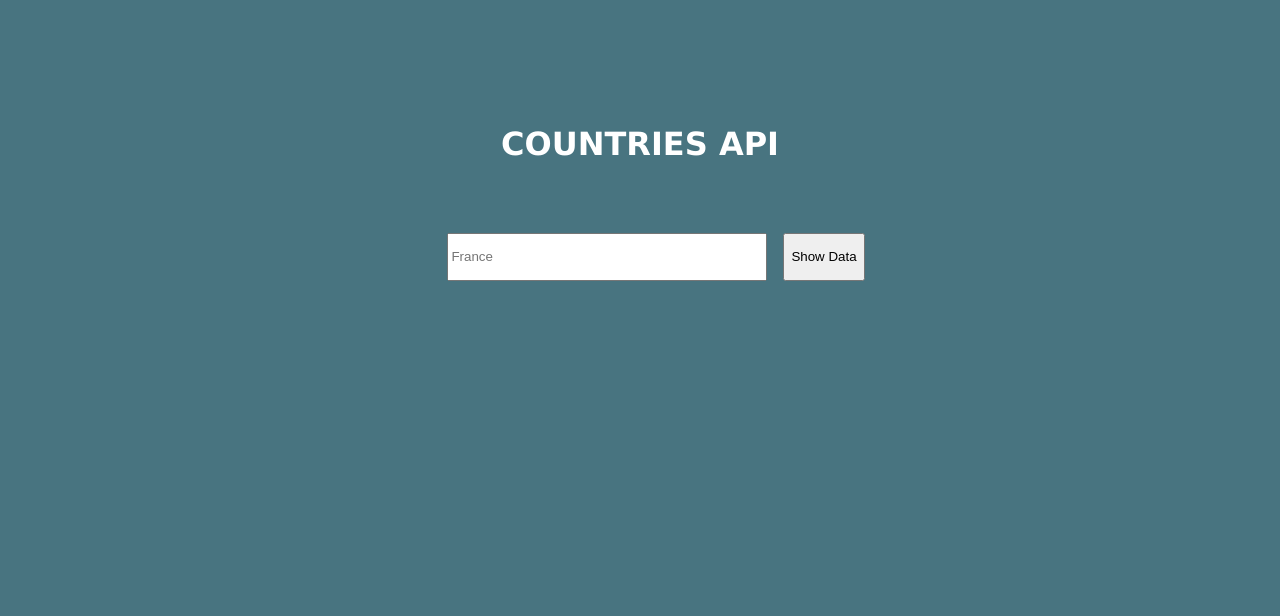
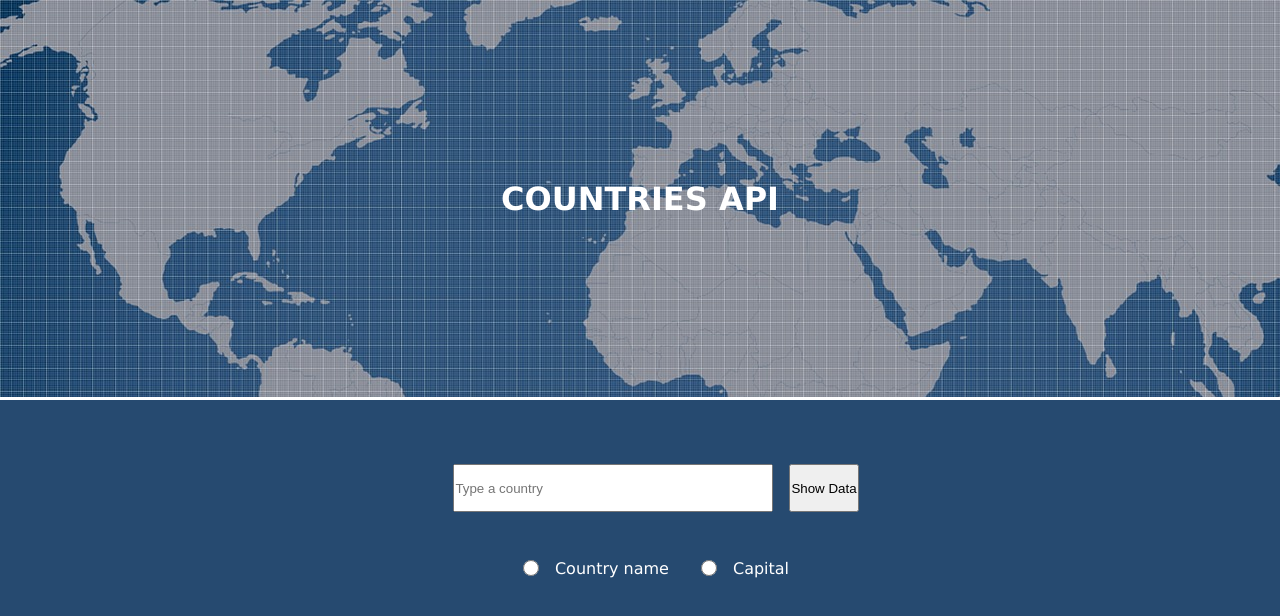
Before and after one commit to SayavongElodie/country-fullstack-projet, a plain HTML site: page front/index.html in a window 1280 px wide. Drawn offline with Linux system fonts and the light colour scheme; no server answers.

Commit message:
push day

```diff
--- a/api/package.json
+++ b/api/package.json
@@ -5,7 +5,7 @@
   "main": "server.js",
   "scripts": {
     "test": "echo \"Error: no test specified\" && exit 1",
-    "start": "node server.js"
+    "start": "nodemon --watch ./server.js --exec \"npx kill-port 3000\""
   },
   "keywords": [],
   "author": "",
--- a/front/css/style.css
+++ b/front/css/style.css
@@ -1,7 +1,11 @@
+* {
+	padding: 0;
+	margin: 0;
+	box-sizing: border-box;
+}
+
 html {
-    padding: 0;
-    margin: 0;
-    background-color: rgb(72, 116, 128);
+    background-color: #264A70;
     color: white;
     font-family:'Lucida Sans', 'Lucida Sans Regular', 'Lucida Grande', 'Lucida Sans Unicode', Geneva, Verdana, sans-serif
 }
@@ -9,33 +13,39 @@ html {
 .container-1 {
     display: flex;
     justify-content: center;
+    align-items: center;
 
-    padding-top: 6rem;
-    padding-bottom: 3rem;
+    height: 25rem;
+
+    background-image: url(/pic/world-picture.jpeg);
+
+    border-bottom: solid 0.2rem white;
 }
 
 .form {
     display: flex;
     justify-content: center;
+
+    padding-top: 4rem;
 }
 
 .list {
     list-style: none;
     text-align: center;
 
-    margin-top: 2rem;
+    margin-top: 1rem;
     width: 35rem;
+    height: 4rem;
 
     background-color: white;
     color:grey;
 
     display: flex;
     justify-content: center;
+    align-items: center;
 }
 
 #list {
-    padding-top: 2rem;
-
     display: flex;
     flex-direction: column;
     align-items: center;
@@ -48,3 +58,17 @@ input {
     margin-right: 1rem;
     margin-left: 2rem;;
 }
+
+.input-radio {
+    display: flex;
+    justify-content: center;
+    align-items: center;
+
+    height: 6rem;
+    padding-top: 1rem;
+}
+
+.input-radio-size {
+    width: 1rem;
+    height: 1rem;
+}
--- a/front/index.html
+++ b/front/index.html
@@ -8,15 +8,25 @@
 
     <title>Countries App</title>
 </head>
+
 <body>
+
     <div class="container-1">
         <h1>COUNTRIES API</h1>
     </div>
 
     <div class="form">
-        <input type="text" id="userValue" placeholder="France">
+        <input id="input-g" type="text" id="userValue" placeholder="Type a country">
         <button id="btnShowData">Show Data</button>
     </div>
+
+    <div class="input-radio">
+        <input class="input-radio-size capitalName color" type="radio" id="country-name" value="country-name">
+        <label for="country-name">Country name</label>
+
+        <input class="input-radio-size" type="radio" id="capital" value="capital">
+        <label for="capital">Capital</label>
+      </div>
 
     <div class="container-2">
         <ul id="list"></ul>
--- a/front/js/script.js
+++ b/front/js/script.js
@@ -1,3 +1,5 @@
+const api = 'http://localhost:3000/';
+
 $(() => {
     getAllCountries();
     $("#btnShowData").click(clickButton);
@@ -5,7 +7,7 @@ $(() => {
 
 function getAllCountries() {
     $.ajax({
-        url: 'http://localhost:4000/all',
+        url: `${api}all`,
         success: function(res) {
             const countryName = res.data;
 
@@ -18,18 +20,35 @@ function updateList(list) {
     $('#list').empty();
 
     list.forEach(country => {
-        $("#list").append(`
+        $("#list").append(
+            `
             <li class="list">
-            <p>${country.name} - ${country.capital}</p>
-            </li>`
+            <p>${country.name} / ${country.capital}</p>
+            </li>
+            `
     )})
 }
 
+// function capitalName() {
+//     $('#capitalName').click(function() {
+//         $('#input-g[placeholder]').placeholder();
+//         $('#input-g').attr("placeholder", "Type a capital")
+//     })
+// }
+
+// function countryName() {
+//     $('#capitalName').click(function() {
+//         $('#input-g[placeholder]').placeholder();
+//         $('#input-g').attr("placeholder", "Type a capital")
+//     })
+// }
+
 function clickButton() {
     const userValue = $('#userValue').val();
+//    const regex =
 
     $.ajax({
-        url: `http://localhost:4000/${userValue}`,
+        url: `${api}all/${userValue}`,
         success: function (res) {
             updateList(res.data);
         }
```
Also changed, not shown: api/server.js (+11 -8 lines), pic/world-picture.jpeg (added), 1 other file.
